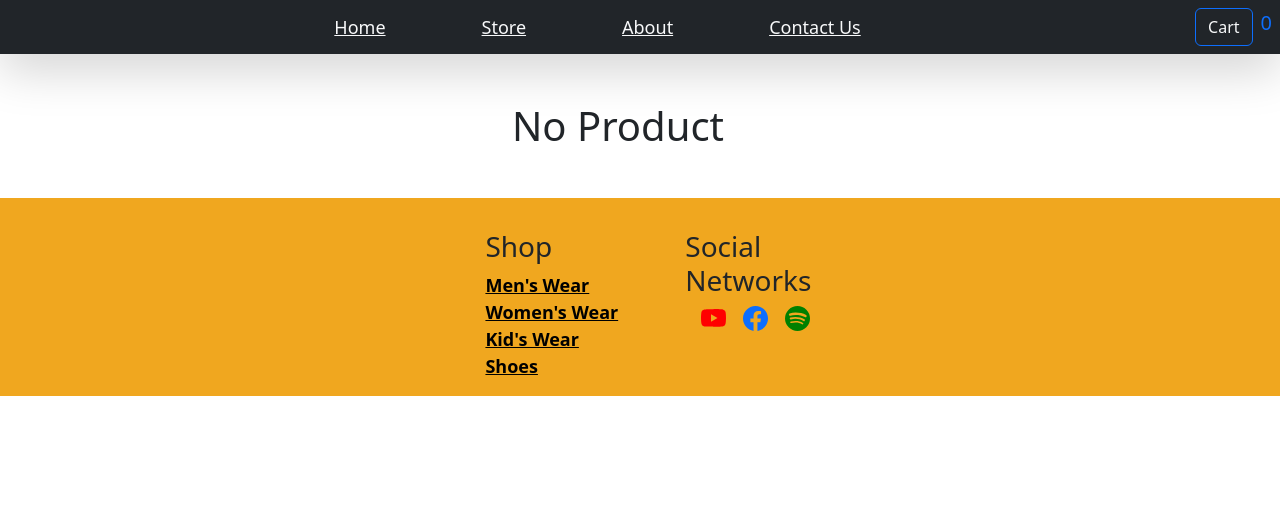
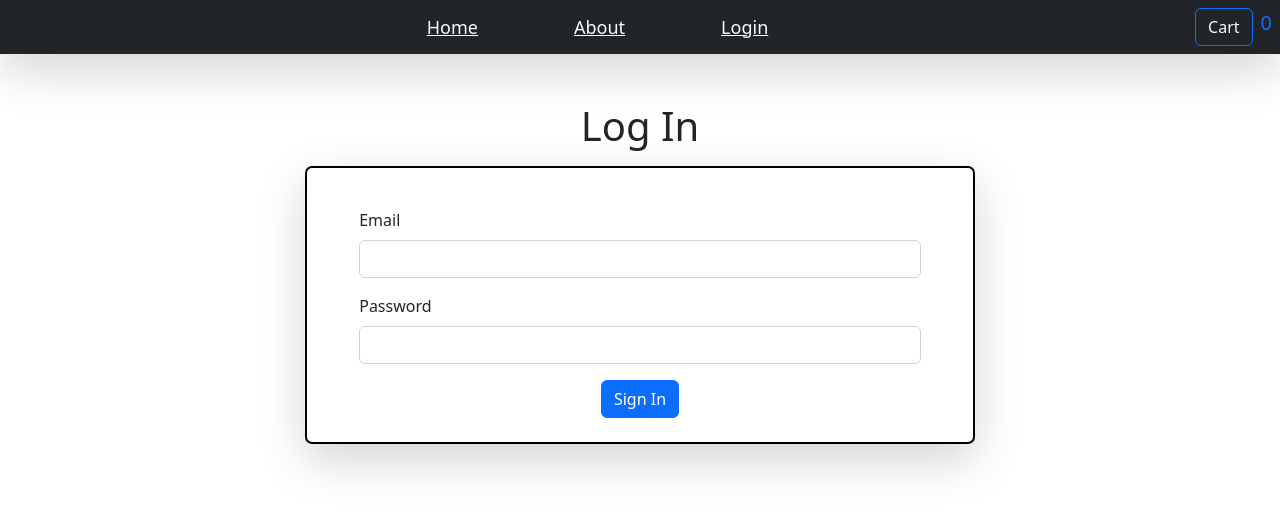
Before and after one commit to NagendraVarma1/Ecommerce-Website-Main, a React (Create React App) app: page /login in a window 1280 px wide. Shown: the top 512 px of the page. Built offline with nearby package versions, Linux system fonts and the light colour scheme.

Commit message:
Adding Login

```diff
--- a/src/Components/Cart/Cart.js
+++ b/src/Components/Cart/Cart.js
@@ -50,7 +50,7 @@ const Cart = (props) => {
 
               <Container
                 style={{
-                  width: "50%",
+                  width: "40%",
                   height: "20%",
                   display: " flex",
                   justifyContent: "space-between",
--- a/src/Components/NavBar/NavBar.js
+++ b/src/Components/NavBar/NavBar.js
@@ -2,8 +2,10 @@ import React, { useContext } from 'react';
 import { Button, Container, Nav, Navbar } from 'react-bootstrap';
 import CartContext from '../../Store/CartContext/cart-context';
 import { NavLink } from 'react-router-dom';
+import AuthContext from '../../Store/AuthContext/auth-context';
 
 const NavBar = (props) => {
+    const authCtx = useContext(AuthContext)
 
     const cartCtx = useContext(CartContext);
     let totalQuantity = 0;
@@ -16,9 +18,10 @@ const NavBar = (props) => {
             <Container fluid className='justify-content-center'>
                 <Nav className='mx-sm-5 text-center' style={{fontSize: 'large'}}>
                     <NavLink to='/home' className='mx-sm-1 mx-md-3 mx-lg-5 text-light'>Home</NavLink>
-                    <NavLink to='/' className='mx-sm-1 mx-md-3 mx-lg-5 text-light'>Store</NavLink>
+                    {authCtx.loggedIn && <NavLink to='/' className='mx-sm-1 mx-md-3 mx-lg-5 text-light'>Store</NavLink>}
                     <NavLink to='/about' className='mx-sm-1 mx-md-3 mx-lg-5 text-light'>About</NavLink>
-                    <NavLink to='/contactUs' className='mx-sm-1 mx-md-3 mx-lg-5 text-light'>Contact Us</NavLink>
+                    {authCtx.loggedIn && <NavLink to='/contactUs' className='mx-sm-1 mx-md-3 mx-lg-5 text-light'>Contact Us</NavLink>}
+                    {!authCtx.loggedIn && <NavLink to='/login' className='mx-sm-1 mx-md-3 mx-lg-5 text-light'>Login</NavLink>}
                 </Nav>
             </Container>
             <Button variant='outline-primary' className='text-light' onClick={props.onCartClick}>Cart</Button>
--- /dev/null
+++ b/src/Components/Pages/Login.js
@@ -0,0 +1,72 @@
+import React, { useContext, useRef } from "react";
+import { Button, Container, Form } from "react-bootstrap";
+import AuthContext from "../../Store/AuthContext/auth-context";
+import { useNavigate } from "react-router-dom";
+
+const Login = () => {
+    const navigate = useNavigate()
+    const authCtx = useContext(AuthContext)
+
+    const emailInputRef = useRef();
+    const passwordInputRef = useRef();
+
+    const formSubmitHandler = (event) => {
+        event.preventDefault();
+
+        const enteredEmail = emailInputRef.current.value;
+        const enteredPassword = passwordInputRef.current.value;
+
+        fetch('https://identitytoolkit.googleapis.com/v1/accounts:signUp?key=AIzaSyCaggKqSumIPyIy8dkWYG-caa-Ch0JFG_c', {
+            method: 'POST',
+            body: JSON.stringify({
+                email: enteredEmail,
+                password: enteredPassword,
+                returnSecureToken: true,
+            }),
+            headers: {
+                "Content-Type": "application/json",
+            }
+        }).then((res) => {
+            if(res.ok){
+                navigate('/')
+                return res.json();
+
+            }
+            else {
+                return res.json().then((data) => {
+                    throw new Error('Authentication Failed!')
+                })
+            }
+        }).then((data) => {
+            authCtx.logIn(data.idToken)
+        }).catch((err) => {
+            alert(err.message)
+        })
+    }
+
+  return (
+    <Container className="mt-5">
+      <h1 className="text-center">Log In</h1>
+      <Container
+        className="mt-3 shadow-lg"
+        style={{ border: "2px solid black", borderRadius: "7px", width: "60%" }}
+      >
+        <Form className="m-3 p-2" onSubmit={formSubmitHandler}>
+          <Form.Group className="m-3">
+            <Form.Label>Email</Form.Label>
+            <Form.Control type="email" ref={emailInputRef}/>
+          </Form.Group>
+          <Form.Group className="m-3">
+            <Form.Label>Password</Form.Label>
+            <Form.Control type="password" ref={passwordInputRef}/>
+          </Form.Group>
+          <div style={{ textAlign: "center" }}>
+            <Button type="submit">Sign In</Button>
+          </div>
+        </Form>
+      </Container>
+    </Container>
+  );
+};
+
+export default Login;
--- a/src/Components/Pages/ProductDetails.js
+++ b/src/Components/Pages/ProductDetails.js
@@ -1,7 +1,12 @@
+import { useContext } from "react";
 import { Container } from "react-bootstrap";
-import { useParams } from "react-router-dom";
+import { useNavigate, useParams } from "react-router-dom";
+import AuthContext from "../../Store/AuthContext/auth-context";
 
 const ProductDetails = () => {
+  const authCtx = useContext(AuthContext);
+  const navigate = useNavigate();
+
   const dummyData = [
     {
       title: "Formal Shirt",
@@ -84,7 +89,7 @@ const ProductDetails = () => {
     },
 
     {
-      title: "T-Shirt(Casual Wear)",
+      title: "T-Shirt(Women Casual Wear)",
 
       price: 299,
 
@@ -163,6 +168,7 @@ const ProductDetails = () => {
     },
   ];
   const params = useParams();
+  console.log(params)
 
   const product = dummyData.find((data) => data.title === params.name);
   if (!product) {
@@ -171,6 +177,9 @@ const ProductDetails = () => {
             <h1>No Product</h1>
         </Container>
     )
+  }
+  if(!authCtx.loggedIn){
+      navigate('/login')
   }
   return (
     <Container className="text-center">
--- a/src/Components/Pages/Root.js
+++ b/src/Components/Pages/Root.js
@@ -1,11 +1,14 @@
-import React, { useState } from "react";
+import React, { useContext, useState } from "react";
 import { Outlet } from "react-router-dom";
 import NavBar from "../NavBar/NavBar";
 import Cart from "../Cart/Cart";
 import CartProvider from "../../Store/CartContext/CartProvider";
 import Footer from "../Footer/Footer";
+import AuthContext from "../../Store/AuthContext/auth-context";
 
 const RootLayout = () => {
+  const authCtx = useContext(AuthContext);
+
   const [cartEnable, setCartEnable] = useState(false);
 
   const cartEnableHandler = () => {
@@ -20,7 +23,7 @@ const RootLayout = () => {
       {cartEnable && <Cart onCloseClick={cartCloseHandler} />}
       <NavBar onCartClick={cartEnableHandler} />
       <Outlet />
-      <Footer />
+      {authCtx.loggedIn && <Footer />}
     </CartProvider>
   );
 };
--- a/src/Components/Pages/WomenWare.js
+++ b/src/Components/Pages/WomenWare.js
@@ -36,7 +36,7 @@ const WomenWare = () => {
 
 
         {
-          title: "T-Shirt(Casual Wear)",
+          title: "T-Shirt(Women Casual Wear)",
 
           price: 299,
 
--- /dev/null
+++ b/src/Store/AuthContext/AuthProvider.js
@@ -0,0 +1,30 @@
+import React, { useState } from "react";
+import AuthContext from "./auth-context";
+
+const AuthProvider = (props) => {
+    const initialToken = localStorage.getItem('token')
+    const [token, setToken] = useState(initialToken);
+
+    let userLoggedIn = !!token;
+
+    const logInHandler = (token) => {
+        setToken(token)
+        localStorage.setItem('token', token)
+    }
+
+    const logOutHandler = () => {
+
+    }
+
+    const authContext = {
+        token: token,
+        loggedIn: userLoggedIn,
+        logIn: logInHandler,
+        logOut: logOutHandler,
+    }
+  return (
+    <AuthContext.Provider value={authContext}>{props.children}</AuthContext.Provider>
+  );
+};
+
+export default AuthProvider;
--- /dev/null
+++ b/src/Store/AuthContext/auth-context.js
@@ -0,0 +1,10 @@
+import React from "react";
+
+const AuthContext = React.createContext({
+    token: '',
+    loggedIn: false,
+    logIn: (token) => {},
+    logOut: () => {}
+})
+
+export default AuthContext;
--- a/src/index.js
+++ b/src/index.js
@@ -1,15 +1,18 @@
-import React from 'react';
-import ReactDOM from 'react-dom/client';
-import './index.css';
-import App from './App';
-import reportWebVitals from './reportWebVitals';
-import 'bootstrap/dist/css/bootstrap.min.css';
+import React from "react";
+import ReactDOM from "react-dom/client";
+import "./index.css";
+import App from "./App";
+import reportWebVitals from "./reportWebVitals";
+import "bootstrap/dist/css/bootstrap.min.css";
+import AuthProvider from "./Store/AuthContext/AuthProvider";
 
-const root = ReactDOM.createRoot(document.getElementById('root'));
+const root = ReactDOM.createRoot(document.getElementById("root"));
 root.render(
-  <React.StrictMode>
-    <App />
-  </React.StrictMode>
+  <AuthProvider>
+    <React.StrictMode>
+      <App />
+    </React.StrictMode>
+  </AuthProvider>
 );
 
 // If you want to start measuring performance in your app, pass a function
```
Also changed, not shown: src/App.js (+10 -7 lines).
